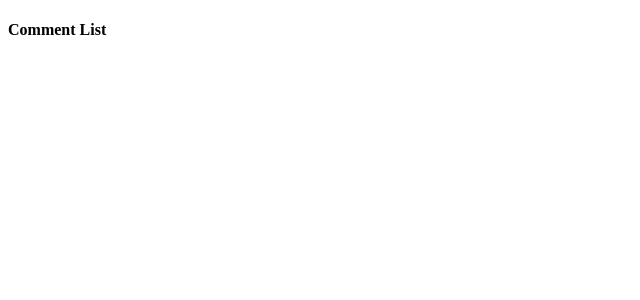
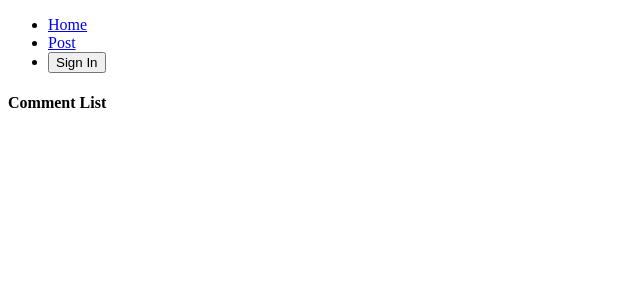
Before and after one commit to ClassicallyGeek/UdemyHOCMiddleware, a React (Create React App) app: page / in a window 1280 px wide. Shown: the top 300 px of the page, without its empty margins (0-640 px from the left). Built offline with nearby package versions, Linux system fonts and the light colour scheme.

Commit message:
Adding a header to app

```diff
--- a/src/components/App.js
+++ b/src/components/App.js
@@ -1,15 +1,48 @@
-import React from 'react';
-import { Route } from 'react-router-dom';
+import React, { Component } from 'react';
+import { Route, Link } from 'react-router-dom';
+import { connect } from 'react-redux';
 
 import CommentBox from 'components/CommentBox';
 import CommentList from 'components/CommentList';
 
-export default () => {
+class App extends Component {
+
+  renderButton() {
+    if( this.props.auth) {
+      return (
+        <button>Sign Out</button>
+      );
+    } else {
+      return (
+        <button>Sign In</button>
+      );
+    }
+  }
+
+  renderHeader() {
+    return (
+      <ul>
+        <li><Link to="/">Home</Link></li>
+        <li><Link to="/post">Post</Link></li>
+        <li>{this.renderButton()}</li>
+      </ul>
+    );
+  }
+
+  render() {
     // exact prop in the route won't greedy match
     return (
       <div>
+        {this.renderHeader()}
         <Route path="/post" component={CommentBox} />
         <Route path="/" exact component={CommentList} />
       </div>
     );
   }
+}
+
+function mapStateToProps({auth}) {
+  return {auth};
+}
+
+export default connect(mapStateToProps)(App)
```
Lines whose indentation alone changed are shown as unchanged.
